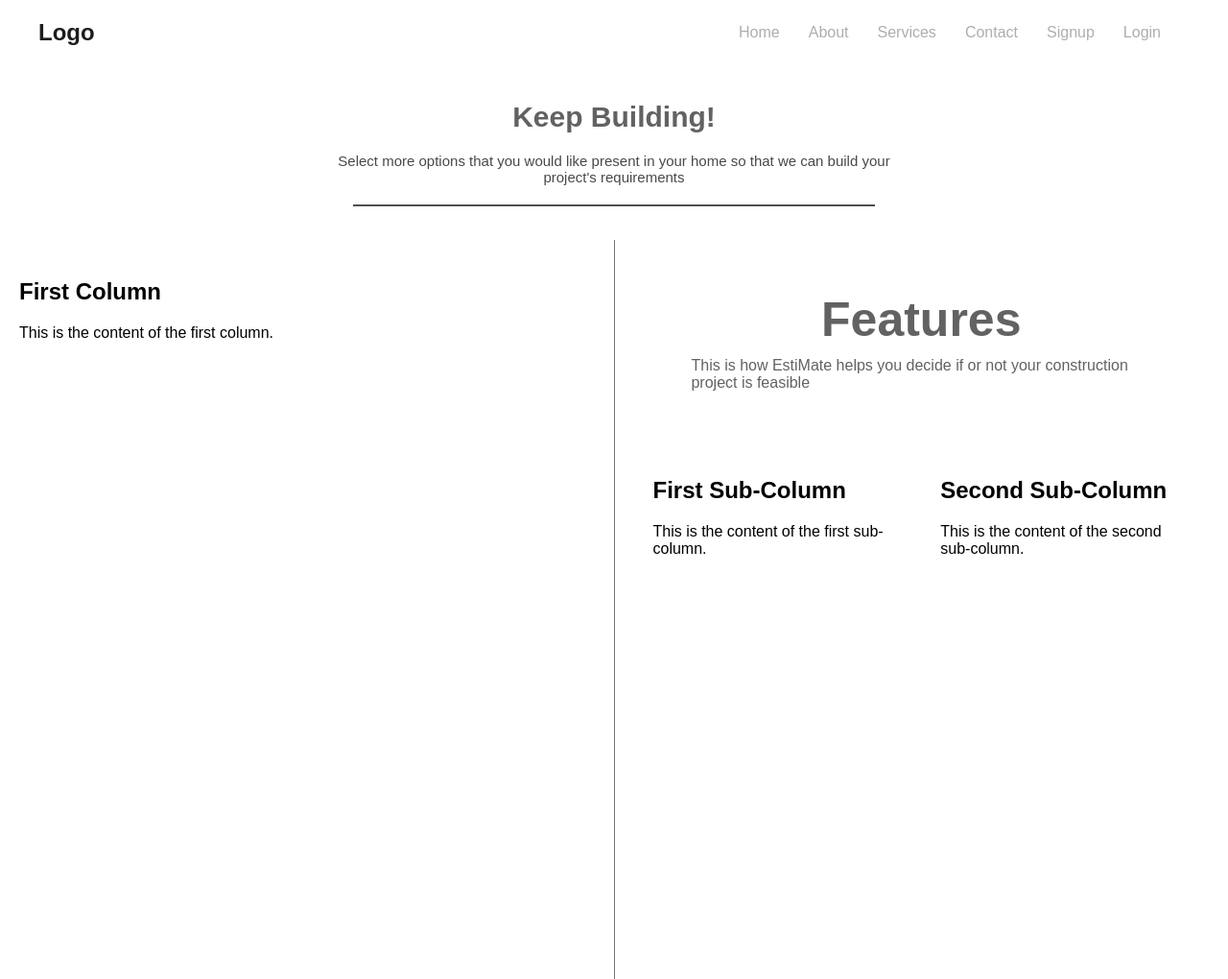
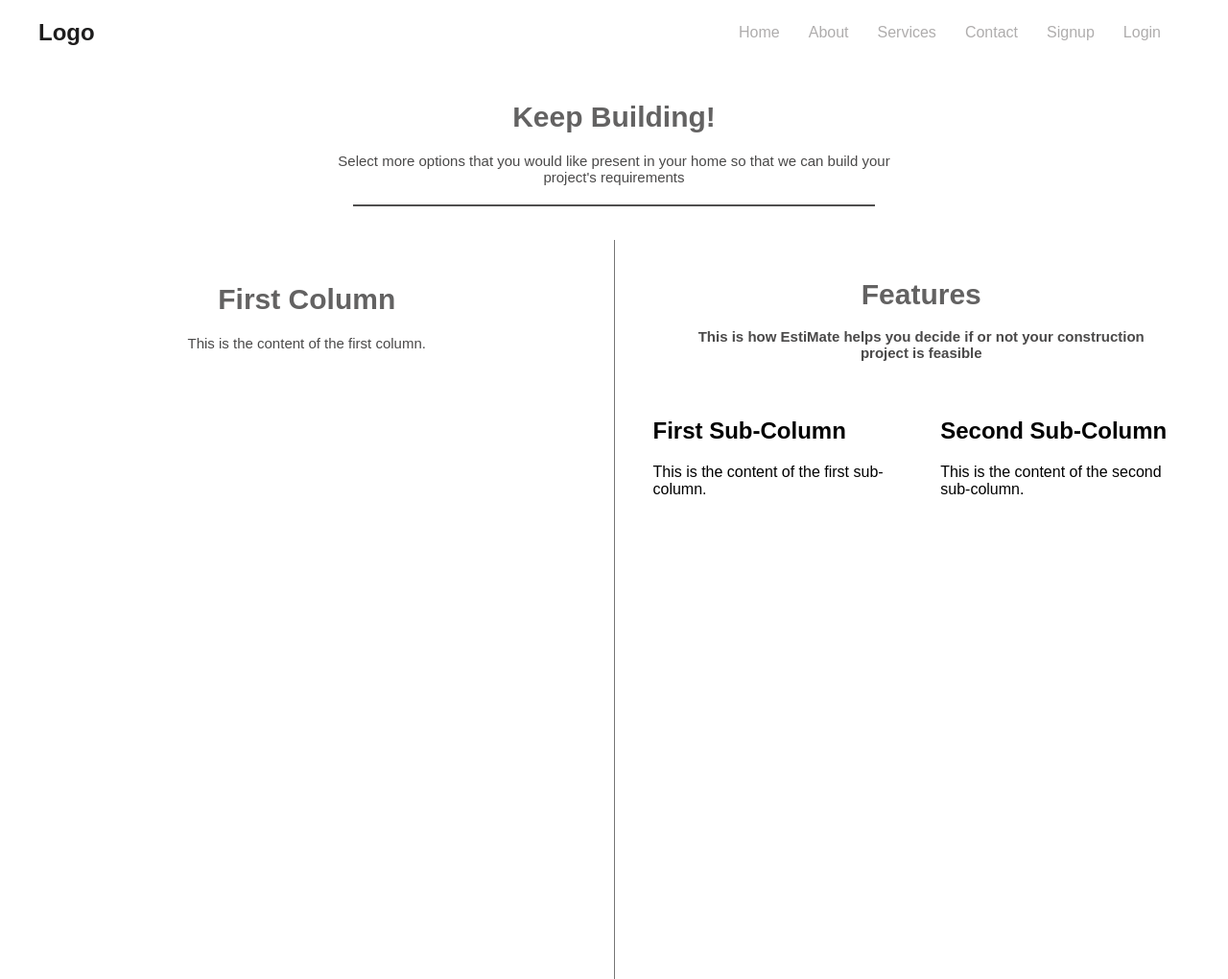
Before and after one commit to MagzShiku/Estimate.App, a plain HTML site: page moreoptions.html in a window 1280 px wide. Shown: the top 1020 px of the page at 96% size. Drawn offline with Linux system fonts and the light colour scheme.

Commit message:
update 29

```diff
--- a/moreoptions.css
+++ b/moreoptions.css
@@ -50,3 +50,44 @@
     flex: 1;
     padding: 20px;
 }
+
+/*main heading column2*/
+.moreoptions-column2-heading {
+    display: flex;
+    justify-content: center;
+    font-size: 30px;
+    margin-bottom: 5px;
+    color: #636262;
+    padding-top: 0px;
+}
+
+.moreoptions-column2-subheading {
+    font-size: 15px;
+    margin-bottom: 20px;
+    padding-top: 5px;
+    color: #4a4949;
+    position: relative;
+    max-width: 80%;
+    text-align: center;
+    margin-left: 10%;
+}
+
+.moreoptions-column1-heading {
+    display: flex;
+    justify-content: center;
+    font-size: 30px;
+    margin-bottom: 5px;
+    color: #636262;
+    padding-top: 0px;
+}
+
+.moreoptions-column1-subheading {
+    font-size: 15px;
+    margin-bottom: 20px;
+    padding-top: 5px;
+    color: #4a4949;
+    position: relative;
+    max-width: 80%;
+    text-align: center;
+    margin-left: 10%;
+}
--- a/moreoptions.html
+++ b/moreoptions.html
@@ -37,16 +37,16 @@
     <div class="moreoptions-container">
         <div class="moreoptions-column">
             <!-- Content for the first column -->
-            <h2>First Column</h2>
-            <p>This is the content of the first column.</p>
-        </div>
+            <h2 class="moreoptions-column1-heading">First Column</h2>
+            <p class="moreoptions-column1-subheading">This is the content of the first column.</p>
+        </div >
 
         <div class="vertical-line"></div>
 
         <div class="moreoptions-column">
             <div>
-                <h1 class="features-heading">Features</h1>
-                <h2 class="features-subheading">This is how EstiMate helps you decide if or not your construction project is feasible</h2>
+                <h1 class="moreoptions-column2-heading">Features</h1>
+                <h2 class="moreoptions-column2-subheading">This is how EstiMate helps you decide if or not your construction project is feasible</h2>
             </div>
             <!-- Content for the second column -->
             <div class="moreoptions-container">
```
